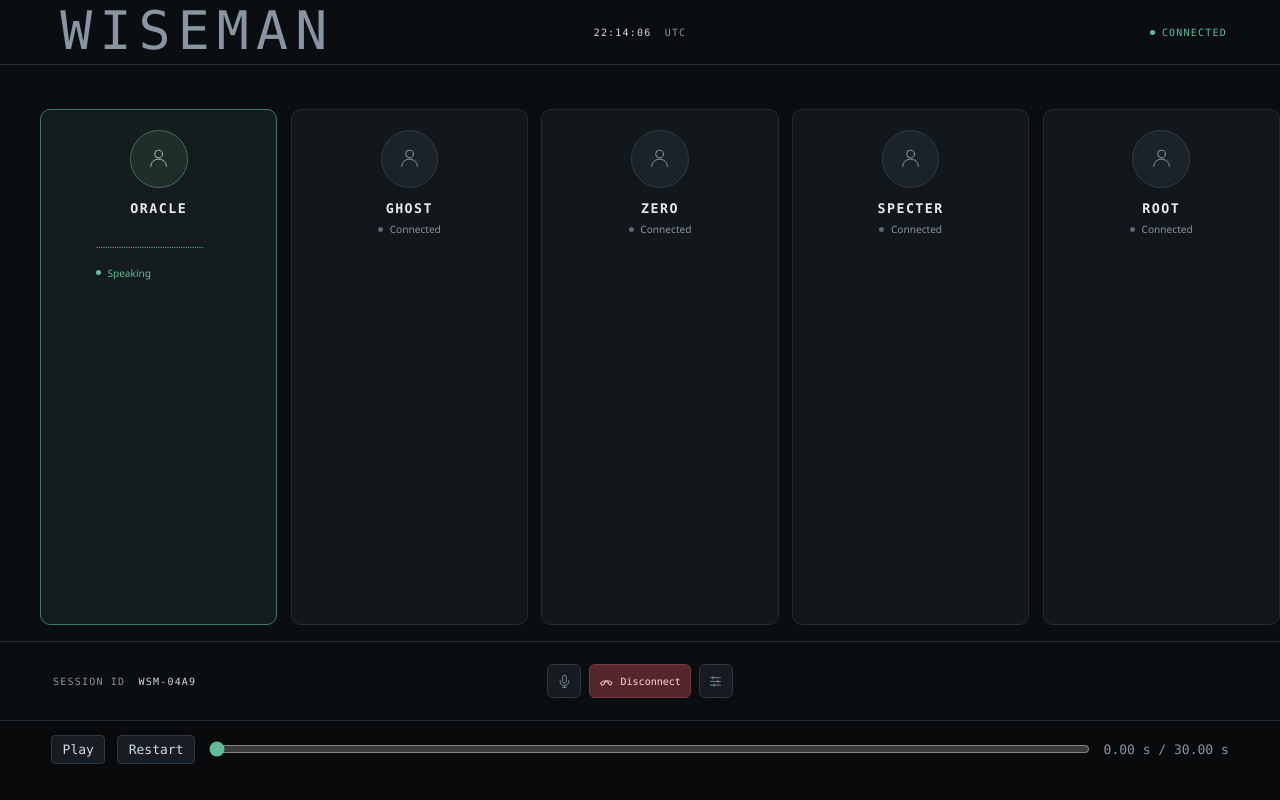
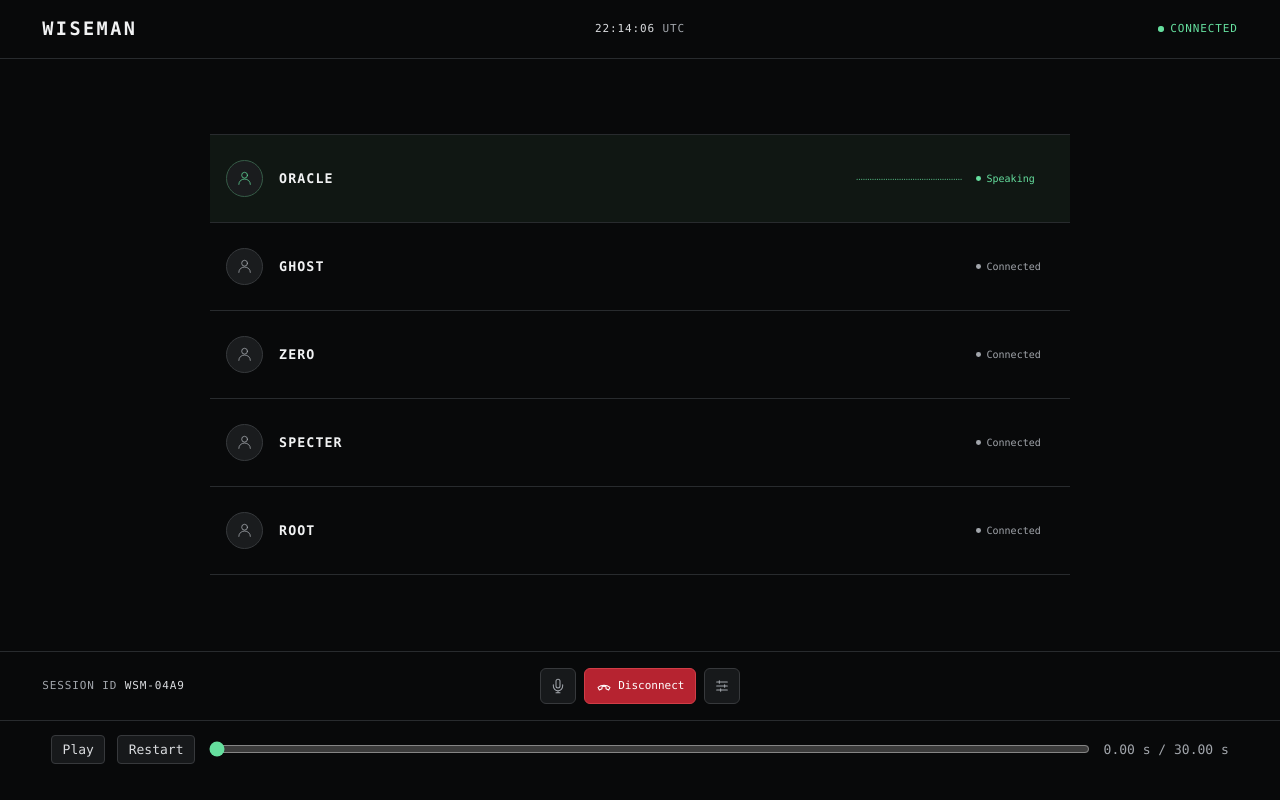
Before and after one commit to mila411/wiseman, a React (Vite) app: page / in a window 1280 px wide. Built offline with nearby package versions, Linux system fonts and the light colour scheme.

Commit message:
Style the anonymous WISEMAN voice conference

```diff
--- a/src/style.css
+++ b/src/style.css
@@ -1,12 +1,12 @@
 :root {
   color-scheme: dark;
   font-family: "Segoe UI", system-ui, sans-serif;
-  color: #e7ebef;
-  background: #080a0c;
+  color: #f1f2f3;
+  background: #08090a;
   font-synthesis: none;
-  --muted: #8995a3;
-  --line: #232b33;
-  --green: #62bc9a;
+  --muted: #a2a6ac;
+  --line: #282b2e;
+  --green: #65df9e;
   --mono: Consolas, "Courier New", monospace;
 }
 * { box-sizing: border-box; }
@@ -15,78 +15,99 @@ button, input { font: inherit; }
 button { cursor: pointer; }
 button:disabled { cursor: default; }
 button:focus-visible, input:focus-visible { outline: 2px solid var(--green); outline-offset: 4px; }
+
 .conference {
   container-type: inline-size;
   display: grid;
   grid-template-rows: auto 1fr auto;
-  min-height: 560px;
-  background: #0b0e11;
+  min-height: 620px;
+  background: #08090a;
 }
 .top, .bottom {
   display: grid;
   grid-template-columns: 1fr auto 1fr;
   align-items: center;
-  padding-inline: 4.15cqw;
+  padding-inline: clamp(16px, 3.3cqw, 64px);
   color: var(--muted);
-  font: 500 clamp(10px, .78cqw, 15px) var(--mono);
-  letter-spacing: .12em;
+  font: 500 clamp(11px, .78cqw, 15px) var(--mono);
+  letter-spacing: .08em;
 }
-.top { height: clamp(60px, 5.1cqw, 98px); border-bottom: 1px solid var(--line); }
-.bottom { height: clamp(68px, 6.15cqw, 118px); border-top: 1px solid var(--line); }
-.private, .connection, .participant-status, .hangup { display: flex; align-items: center; gap: .65em; }
-.private svg { width: 1.45em; }
-.clock time, .session-id strong { color: #d1d9e0; font-weight: 500; }
-.clock span, .session-id strong { margin-left: .6em; }
+.top { min-height: clamp(58px, 4.6cqw, 88px); border-bottom: 1px solid var(--line); }
+.bottom { min-height: clamp(68px, 5.4cqw, 104px); border-top: 1px solid var(--line); }
+h1 { margin: 0; color: #f1f2f3; font-size: clamp(17px, 1.45cqw, 28px); letter-spacing: .13em; }
+.clock time, .session-id strong { color: #d9dbde; font-weight: 500; }
+.connection, .participant-status, .hangup { display: flex; align-items: center; gap: .6em; }
 .connection { justify-self: end; color: var(--green); }
-.connection.disconnected { color: #e28d90; }
-i { width: .52em; height: .52em; border-radius: 50%; background: currentColor; display: inline-block; }
-.session { width: min(82%, 1500px); margin: auto; text-align: center; }
-h1 { margin: 0; font-size: clamp(36px, 4.15cqw, 80px); font-weight: 550; line-height: 1.05; letter-spacing: .135em; text-indent: .135em; }
-.session > p { margin: 1.2em 0 0; color: var(--muted); font-size: clamp(13px, 1.02cqw, 20px); }
-.session > p span { margin-inline: .23em; }
-.participants { display: grid; grid-template-columns: repeat(5, minmax(0, 1fr)); gap: 1.03cqw; margin-top: clamp(24px, 3.4cqw, 65px); }
+.connection.disconnected { color: #f19b9e; }
+.connection i, .participant-status i { flex: none; width: .48em; aspect-ratio: 1; border-radius: 50%; background: currentColor; }
+
+.participants {
+  display: grid;
+  align-self: center;
+  width: min(calc(100% - 32px), 860px);
+  padding: 0;
+  margin: 24px auto;
+  list-style: none;
+  border-top: 1px solid var(--line);
+}
 .participant {
-  display: flex;
-  flex-direction: column;
+  display: grid;
+  grid-template-columns: auto minmax(0, 1fr) auto;
   align-items: center;
-  min-width: 0;
-  padding: clamp(12px, 1.6cqw, 31px) 8px clamp(8px, .95cqw, 18px);
-  border: 1px solid var(--line);
-  border-radius: 10px;
-  background: #12171c;
+  gap: clamp(10px, 1.25cqw, 24px);
+  min-height: clamp(88px, 6.2cqw, 119px);
+  padding: 8px clamp(10px, 1.25cqw, 24px);
+  border-bottom: 1px solid var(--line);
 }
-.speaking { border-color: #3d7864; background: #141c1d; }
-.avatar { display: grid; place-items: center; width: clamp(42px, 4.5cqw, 86px); aspect-ratio: 1; border-radius: 50%; background: #1b232a; border: 1px solid #303b45; color: #8b9aa7; }
-.avatar svg { width: 56%; stroke: currentColor; stroke-width: 1.5; stroke-linecap: round; }
-.speaking .avatar { color: #a1c6b6; border-color: #456b5c; background: #202e2b; }
-h2 { margin: 1em 0 .45em; font: 600 clamp(10px, 1.04cqw, 20px) var(--mono); letter-spacing: .11em; }
-.participant-status { color: var(--muted); font-size: clamp(9px, .79cqw, 15px); }
-.participant-status i { color: #596873; }
-.speaking .participant-status, .speaking .participant-status i { color: var(--green); }
-.waveform { width: min(85%, 188px); height: clamp(22px, 2.1cqw, 40px); margin-top: .9cqw; fill: var(--green); }
-.waveform path { stroke: #34404a; stroke-width: 1; }
-.caption-slot { height: clamp(92px, 8.3cqw, 160px); display: grid; place-items: center; }
-.caption { display: flex; flex-direction: column; align-items: center; gap: .35em; padding: .65em 1.5em; border-radius: 6px; background: #13191e; font-size: clamp(14px, 1.14cqw, 22px); }
-.caption-speaker { color: var(--green); font: 500 .59em var(--mono); letter-spacing: .13em; }
-.caption-secondary { color: #a5b0bd; font-size: .79em; }
-.simulation { justify-self: end; }
+.participant.speaking { background: #101713; }
+.avatar {
+  display: grid;
+  place-items: center;
+  width: clamp(34px, 2.9cqw, 56px);
+  aspect-ratio: 1;
+  border-radius: 50%;
+  background: #1a1c1e;
+  border: 1px solid #36393c;
+  color: #b0b5ba;
+}
+.avatar svg { width: 66%; stroke: currentColor; stroke-width: 1.5; stroke-linecap: round; }
+.speaking .avatar { color: var(--green); border-color: #365c47; }
+h2 { margin: 0; font: 600 clamp(13px, 1.04cqw, 20px) var(--mono); letter-spacing: .08em; }
+.caption { display: grid; gap: .15em; margin: .28em 0 0; font-size: clamp(12px, .94cqw, 18px); overflow-wrap: anywhere; }
+.caption-secondary { color: var(--muted); font-size: .87em; }
+.participant-signal {
+  display: grid;
+  grid-template-columns: clamp(50px, 8.3cqw, 160px) 13ch;
+  align-items: center;
+  gap: clamp(8px, 1.05cqw, 20px);
+  color: var(--muted);
+  font: clamp(10px, .78cqw, 15px) var(--mono);
+}
+.participant-status { grid-column: 2; }
+.speaking .participant-status { color: var(--green); }
+.waveform { grid-column: 1; width: 100%; fill: var(--green); }
+
 .call-controls { display: flex; align-items: center; gap: clamp(6px, .62cqw, 12px); }
-.call-controls button { height: clamp(32px, 2.65cqw, 51px); border: 1px solid #303941; border-radius: 6px; background: #151b20; color: #798693; }
-.call-controls svg { width: clamp(14px, 1.16cqw, 22px); height: auto; }
+.call-controls button { height: clamp(36px, 2.7cqw, 52px); border: 1px solid #37393c; border-radius: 6px; background: #17191b; color: #a2a6ac; }
+.call-controls svg { width: clamp(16px, 1.16cqw, 22px); }
 .utility { display: grid; place-items: center; aspect-ratio: 1; }
-.call-controls .hangup { padding: 0 .9em; border-color: #763b41; color: #ffd8db; background: #55272d; }
-.call-controls .hangup:hover:enabled { background: #71333b; }
+.call-controls .hangup { padding: 0 1em; border-color: #d23d47; color: #fff; background: #b62330; }
+.call-controls .hangup:hover:enabled { background: #c92837; }
 .call-controls .hangup:disabled { opacity: .45; }
-.playback { display: flex; gap: 12px; align-items: center; padding: 14px max(16px, 4vw); border-top: 1px solid var(--line); color: var(--muted); font: 13px var(--mono); }
-.playback button { padding: .45em .8em; background: #171d23; color: #d1d9e0; border: 1px solid #303941; border-radius: 4px; }
+
+.playback { display: flex; flex-wrap: wrap; gap: 12px; align-items: center; padding: 14px max(16px, 4vw); border-top: 1px solid var(--line); color: var(--muted); font: 13px var(--mono); }
+.playback button { padding: .45em .8em; background: #17191b; color: #d9dbde; border: 1px solid #37393c; border-radius: 4px; }
 .playback button:disabled { opacity: .45; }
 .playback input { flex: 1; min-width: 40px; accent-color: var(--green); }
 .playback output { white-space: nowrap; }
-@media (max-width: 650px) {
-  .session { width: 97%; }
-  .top, .bottom { padding-inline: 2cqw; letter-spacing: 0; }
-  .bottom { grid-template-columns: auto auto auto; gap: 6px; }
-  .participant { padding-inline: 1px; border-radius: 5px; }
-  .session-id strong { display: block; margin: .25em 0 0; }
-  .call-controls .hangup { font-size: 10px; }
+
+@media (max-width: 560px) {
+  .top { grid-template-columns: auto 1fr auto; gap: 8px; letter-spacing: 0; }
+  .clock { justify-self: center; }
+  .bottom { grid-template-columns: auto 1fr; gap: 8px; letter-spacing: 0; }
+  .call-controls { justify-self: end; }
+  .session-id strong { display: block; }
+  .participant-signal { grid-template-columns: 1fr; justify-items: end; gap: 2px; }
+  .participant-status { grid-column: 1; }
+  .waveform { width: 55px; }
 }
```
